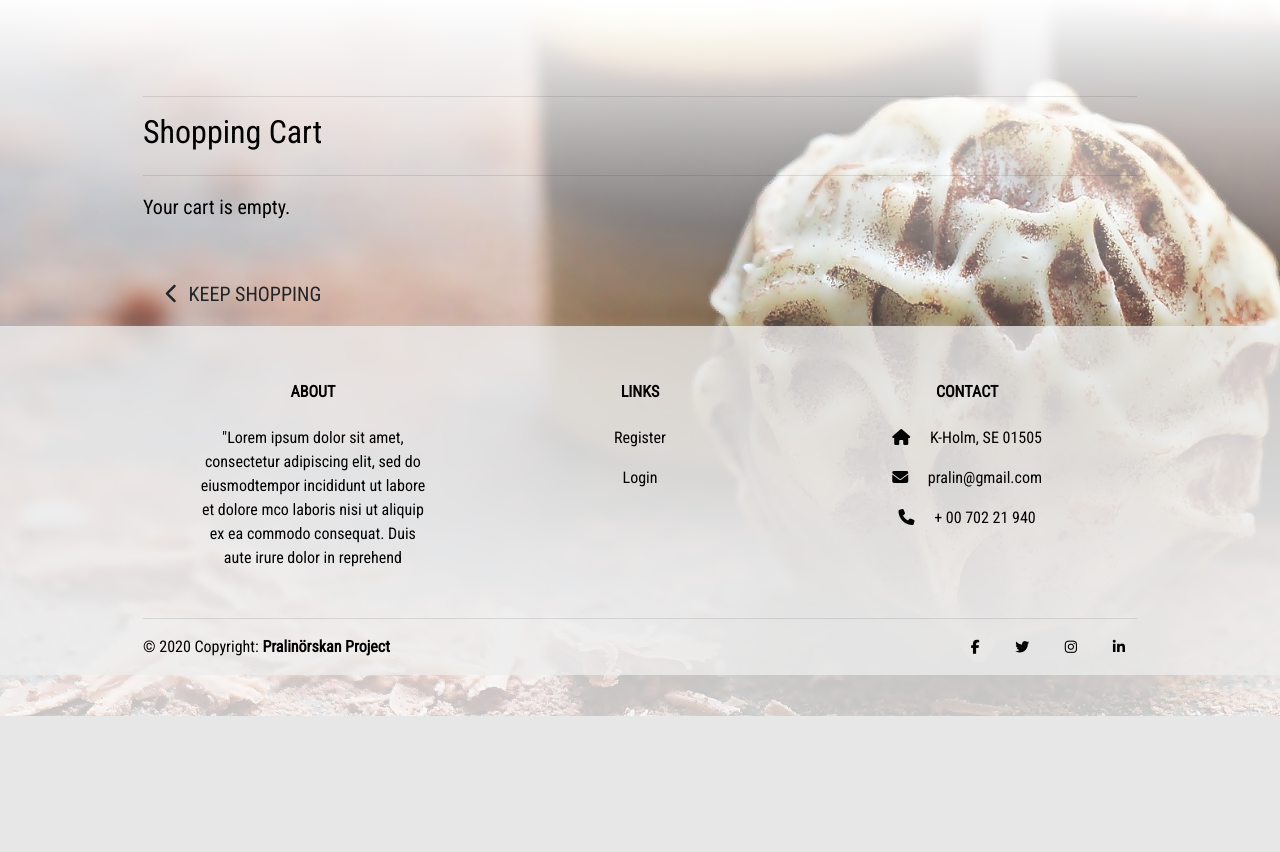
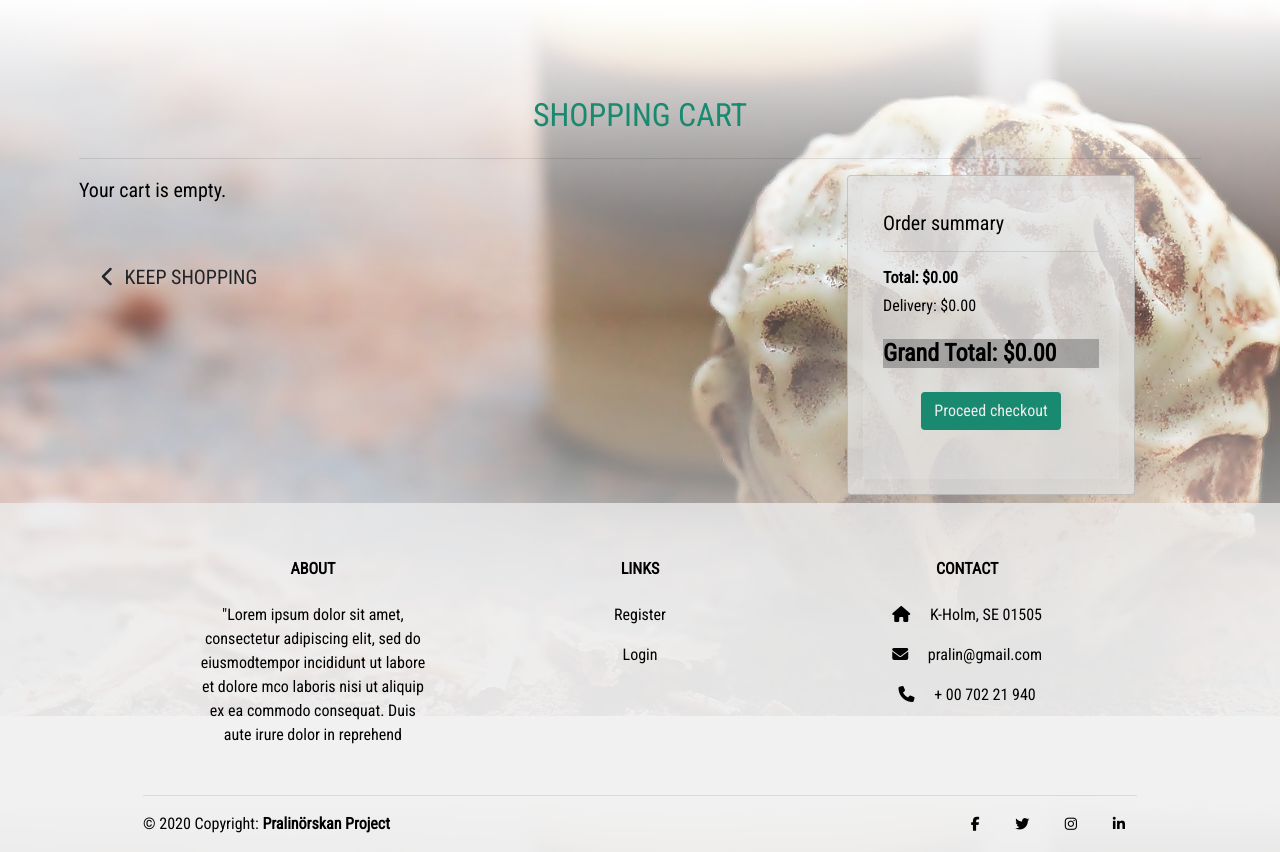
Before and after one commit to Timmy-Bergkvist/Pralinorskan-app, a Django app: page /cart/ in a window 1280 px wide. Shown: the part 84-936 px from the top of the page. Before the commit the page ends 800 px from the top, so only its background shows below. Run offline with Django 3.2, Linux system fonts and the light colour scheme; parts of the project's set-up code (start-up, migrations or seed data) failed here and were passed over; some libraries are stand-ins or nearby versions.

Commit message:
Styling cart template and adding css

```diff
--- a/cart/templates/cart/cart.html
+++ b/cart/templates/cart/cart.html
@@ -1,5 +1,6 @@
 {% extends "base.html" %}
 {% load static %}
+
 
 {% block page_header %}
     <div class="container header-container">
@@ -11,19 +12,54 @@
 
 {% block content %}
 <div class="overlay"></div>
-    <div class="container mb-2">
+<div class="container cart-template mb-2">
     <div class="row">
-            <div class="col">
-                <hr>
-                <h2 class="logo-font mb-4">Shopping Cart</h2>
+        <div class="col-12 text-center mt-3">
+            <h2 class="content-header mb-4">Shopping Cart</h2>
             <hr>
         </div>
     </div>
 
     <div class="row">
-            <div class="col">
+        <div class="col-8">
             {% if cart_items %}
-                    <div class="table-responsive rounded"></div>
+                <div class="col table-responsive rounded">
+                    <table class="table table-sm table-borderless">
+                        <thead class="text-black">
+                            <tr>
+                                <th scope="col">Product Info</th>
+                                <th scope="col">Price</th>
+                                <th scope="col">Qty</th>
+                                <th scope="col">Subtotal</th>
+                                <th scope="col">Remove</th>
+                            </tr>
+                        </thead>
+
+                        {% for item in cart_items %}
+                            <tr>
+                                <td class="py-3 w-25">
+                                    <p ><strong>{{ item.product.name }}</strong></p>
+                                    <img class="img-fluid rounded" src="{{ item.product.image.url }}">
+                                    <p class="small text-muted">SKU: {{ item.product.sku|upper }}</p>
+                                </td>
+
+                                <td class="py-3">
+                                    <p class="my-0">${{ item.product.price }}</p>
+                                </td>
+                                <td class="py-3 w-25">
+                                    <p class="my-0">{{ item.quantity }}</p>
+                                </td>
+                                <td class="py-3">
+                                    <p class="my-0">${{ item.product.price }}</p>
+                                </td>
+                                <td class="py-3">
+                                    <i class="fas fa-trash-alt btn"></i>
+                                </td>
+                            </tr>
+                        {% endfor %}
+                    </table>
+                </div>
+
             {% else %}
                 <p class="lead mb-5">Your cart is empty.</p>
                 <a href="{% url 'products' %}" class="btn btn-outline-black rounded-0 btn-lg">
@@ -34,12 +70,23 @@
                 </a>
             {% endif %}
         </div>
+        <div class="col-4 order-summary-card">
+            <div class="card order-summary-card-inner" style="width: 18rem;">
+                <div class="card-body">
+                  <h5 class="card-title">Order summary</h5>
+                  <hr>
+                  <h6><strong>Total: ${{ total|floatformat:2 }}</strong></h6>
+                    <h6>Delivery: ${{ delivery|floatformat:2 }}</h6>
+                    <div class="grand-total">
+                        <h4 class="mt-4"><strong>Grand Total: ${{ grand_total|floatformat:2 }}</strong></h4>
+                    </div>
+                    <div class="text-center mt-4">
+                        <a href="#" class=" checkout-btn btn">Proceed checkout</a>
                     </div>
                 </div>
-    <div>
-        <a id="return-to-top">
-            <i class="fas fa-arrow-up mx-auto my-auto"></i>
-        </a>
+              </div>
+        </div>
+    </div>
 </div>
 {% endblock %}
 
--- a/static/css/base.css
+++ b/static/css/base.css
@@ -89,7 +89,12 @@ body {
     .container {
       max-width: 80%;
     }
+
+    .cart-template {
+      max-width: 90% !important;
+    }
   }
+
 
 
 /* fixed top navbar only on medium and up */
@@ -252,6 +257,30 @@ body {
     color: #4f4f4f !important;
 }
 
+/* --------------- Order summary Card --------------- */
+
+
+.order-summary-card-inner {
+  background-color: #e2e2e2c4;
+  height: 320px;
+  padding: 15px;
+}
+
+.grand-total {
+  background-color: #81818199;
+}
+
+.checkout-btn {
+  background-color: #19896F;
+}
+
+.checkout-btn {
+  color: #EDEDED;
+}
+
+.checkout-btn:hover {
+  background-color:  #075342;
+}
 
 /*---------------------------<-Footer->------------------------------*/
 
```
Also changed, not shown: db.sqlite3. Lines whose indentation alone changed are shown as unchanged.
